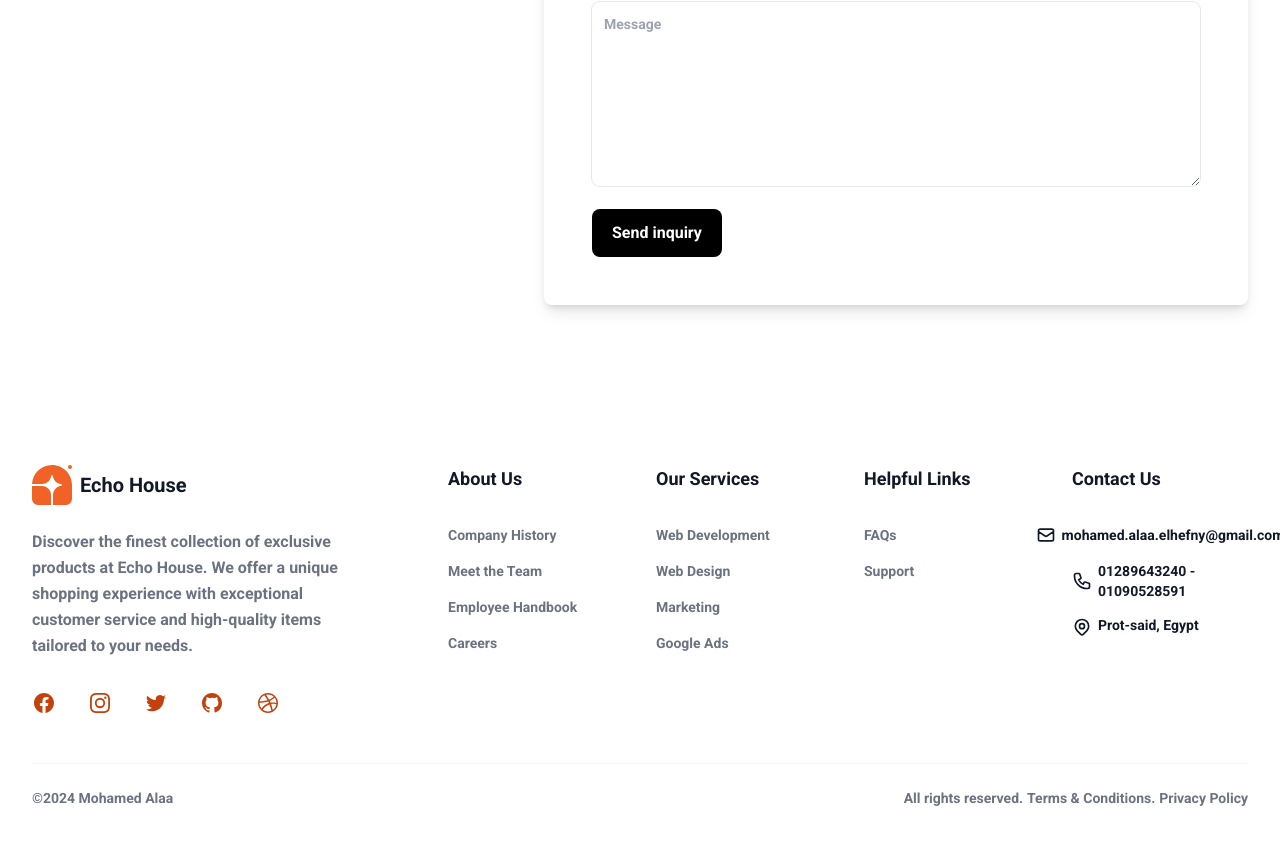
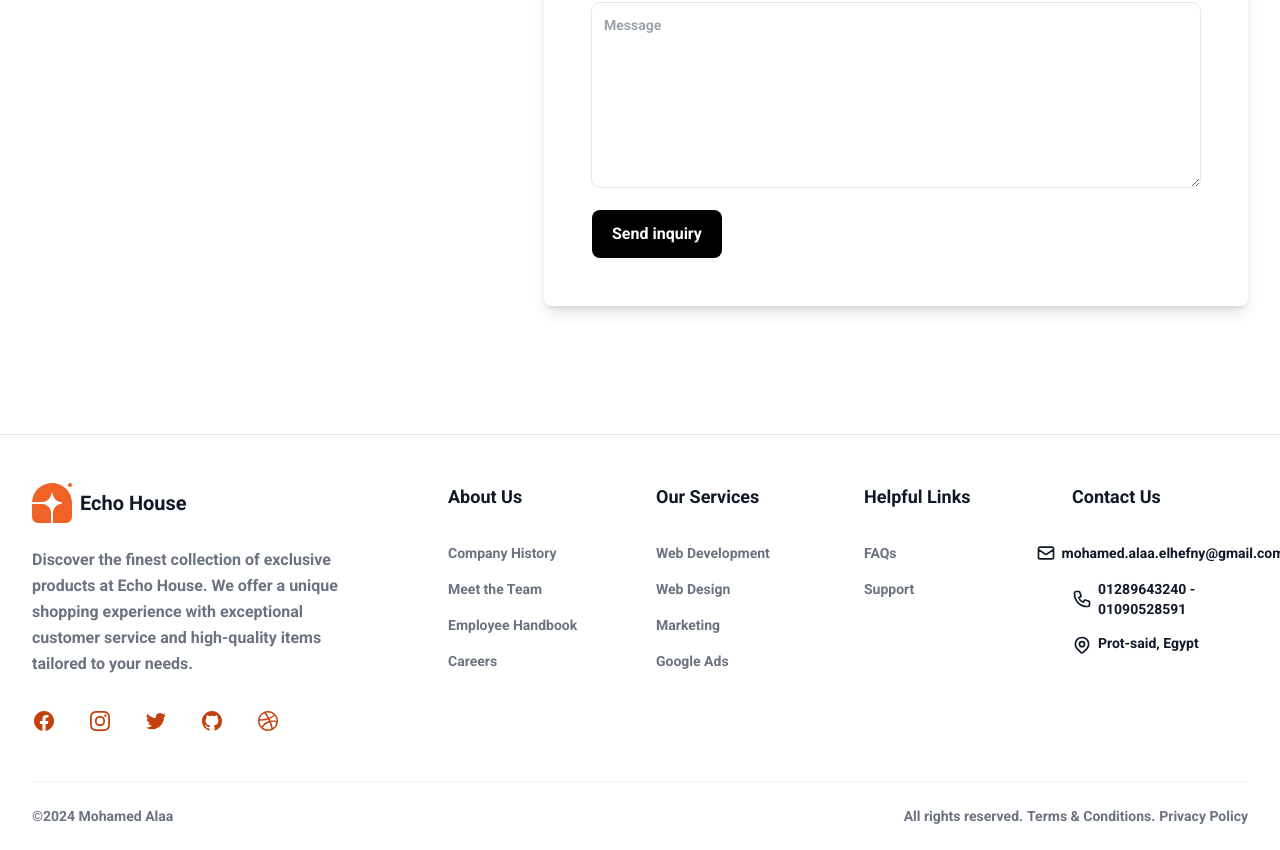
Before and after one commit to MohamedAlaa18/echo-house, a Next.js app: page / in a window 1280 px wide. Shown: the part 1252-2102 px from the top of the page. Built offline with nearby package versions, Linux system fonts and the light colour scheme; no server answers.

Commit message:
add footer and header border

```diff
--- a/src/app/_component/Footer.tsx
+++ b/src/app/_component/Footer.tsx
@@ -9,8 +9,8 @@ function Footer() {
   }, [])
 
   return (
-    <footer className="bg-white dark:bg-gray-900" >
-      <div className="mx-auto max-w-screen-xl px-4 pb-6 pt-16 sm:px-6 lg:px-8 lg:pt-24">
+    <footer className="bg-white dark:bg-gray-900 mt-16 border border-gray-200 dark:border-gray-700 border-x-0 border-b-0" >
+      <div className="mx-auto max-w-screen-xl px-4 pb-6 sm:px-6 lg:px-8 pt-12">
         <div className="grid grid-cols-1 gap-8 lg:grid-cols-3">
           <div>
             <div className="flex items-center justify-center gap-2 text-orange-600 sm:justify-start">
--- a/src/app/_component/header/Header.tsx
+++ b/src/app/_component/header/Header.tsx
@@ -23,7 +23,6 @@ function Header({ toggleTheme, theme }: HeaderProps) {
 
     useEffect(() => {
         setIsLoginIn(window?.location?.href.toString().includes('sign-in'))
-        console.log("hello")
     }, [])
 
     const getUserCartItems = () => {
@@ -50,8 +49,8 @@ function Header({ toggleTheme, theme }: HeaderProps) {
     }, [user])
 
     return (
-        <header className="bg-white dark:bg-gray-900">
-            <div className="mx-auto flex h-16 max-w-screen-xl items-center gap-8 px-4 sm:px-6 lg:px-8">
+        <header className="bg-white dark:bg-gray-900 border border-b-gray-200 dark:border-b-gray-700 border-x-0 border-t-0">
+            <div className="mx-auto flex h-16 max-w-screen-xl items-center gap-8 px-4 sm:px-6 lg:px-8 ">
                 <Link className="block text-orange-600 dark:text-orange-300" href="/">
                     <span className="sr-only">Home</span>
                     <Image src='/logoipsum-327.svg' alt='logo' width={40} height={40} />
--- a/src/app/globals.css
+++ b/src/app/globals.css
@@ -15,7 +15,7 @@
   --disabled-text-color: #b9bdc9;
   --bg-color: #ffffff;
 
-  --tw-shadow:0 10px 15px -3px rgb(0 0 0 / 0.1), 0 4px 6px -4px rgb(0 0 0 / 0.1)
+  --tw-shadow: 0 10px 15px -3px rgb(0 0 0 / 0.1), 0 4px 6px -4px rgb(0 0 0 / 0.1)
 }
 
 /* Dark Theme Variables */
@@ -31,7 +31,7 @@
   --disabled-text-color: #31374c;
   --bg-color: #1C2138;
 
-  --tw-shadow:0 10px 15px -3px rgb(255 255 255 / 0.1), 0 4px 6px -4px rgb(255 255 255 / 0.1)
+  --tw-shadow: 0 10px 15px -3px rgb(255 255 255 / 0.1), 0 4px 6px -4px rgb(255 255 255 / 0.1)
 }
 
 /* Light Theme Variables (Optional, to ensure clarity) */
@@ -47,7 +47,7 @@
   --disabled-text-color: #b9bdc9;
   --bg-color: #ffffff;
 
-  --tw-shadow:0 10px 15px -3px rgb(0 0 0 / 0.1), 0 4px 6px -4px rgb(0 0 0 / 0.1)
+  --tw-shadow: 0 10px 15px -3px rgb(0 0 0 / 0.1), 0 4px 6px -4px rgb(0 0 0 / 0.1)
 }
 
 body {
@@ -67,3 +67,23 @@ body {
     text-wrap: balance;
   }
 }
+
+
+::-webkit-scrollbar {
+  width: 0.6rem;
+}
+
+::-webkit-scrollbar-track {
+  border: 7px solid #232943;
+  box-shadow: inset 0 0 2.5px 2px rgba(0, 0, 0, 0.5);
+  /* border-radius: 2px; */
+}
+
+::-webkit-scrollbar-thumb {
+  background: #b9bdc9;
+  /* border-radius: 2px; */
+}
+
+::-webkit-scrollbar-thumb:hover {
+  background: #888;
+}
```
